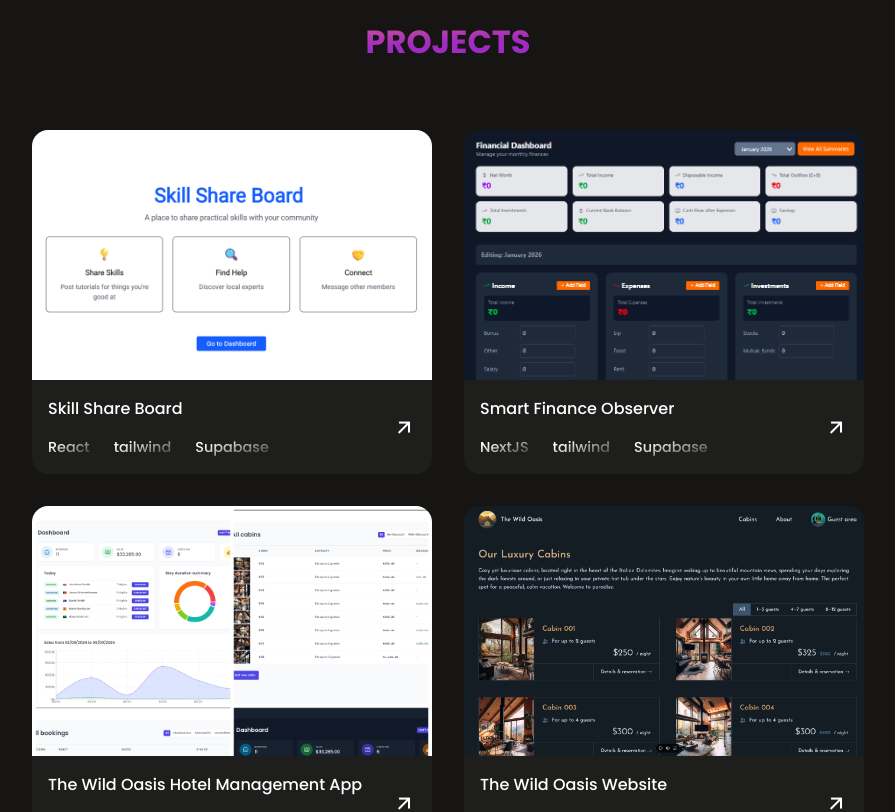
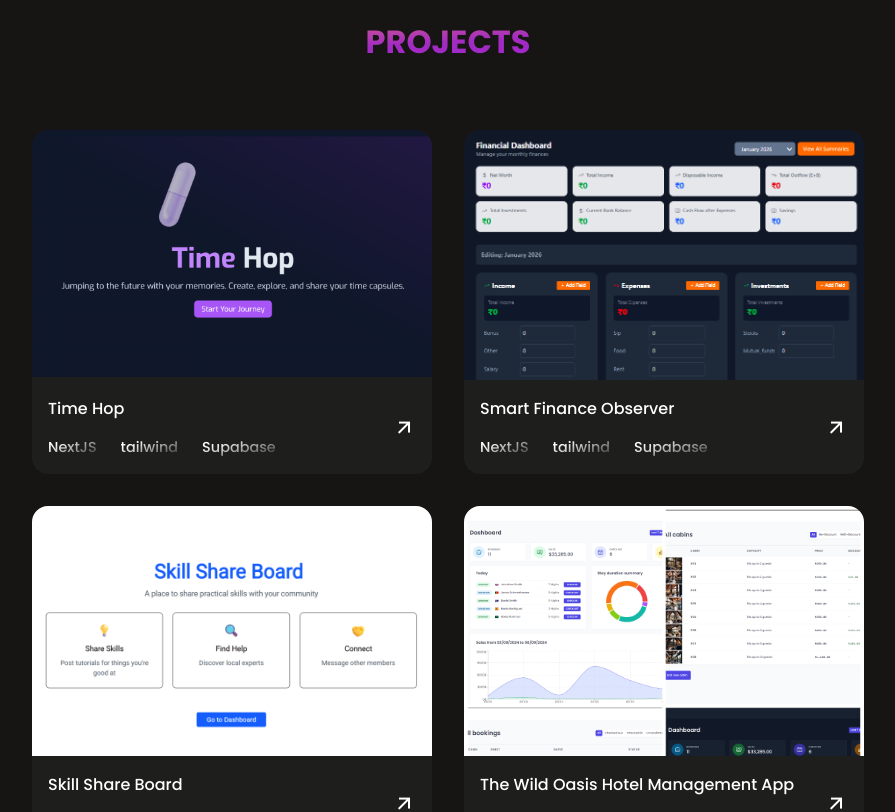
Before and after one commit to Gautamp11/personal-portfolio, a React (Vite) app: page / in a window 1280 px wide. Shown: the part 820-1632 px from the top of the page, without its empty margins (192-1087 px from the left). Built offline with nearby package versions, Linux system fonts and the light colour scheme.

Commit message:
added timehop project

```diff
--- a/src/components/Projects.jsx
+++ b/src/components/Projects.jsx
@@ -1,16 +1,22 @@
 const Projects = () => {
   const projects = [
     {
-      title: "Skill Share Board",
-      image: "project-skillShareBoard.png",
-      skills: ["React", "tailwind", "Supabase"],
-      link: "https://github.com/Gautamp11/skillShareBoard",
+      title: "Time Hop",
+      image: "project-timehop.png",
+      skills: ["NextJS", "tailwind", "Supabase"],
+      link: "https://github.com/Gautamp11/timehop",
     },
     {
       title: "Smart Finance Observer",
       image: "project-smart-finance.png",
       skills: ["NextJS", "tailwind", "Supabase"],
       link: "https://github.com/Gautamp11/smartFinace",
+    },
+    {
+      title: "Skill Share Board",
+      image: "project-skillShareBoard.png",
+      skills: ["React", "tailwind", "Supabase"],
+      link: "https://github.com/Gautamp11/skillShareBoard",
     },
     {
       title: "The Wild Oasis Hotel Management App",
```
Also changed, not shown: public/assets/project-timehop.png (added).
